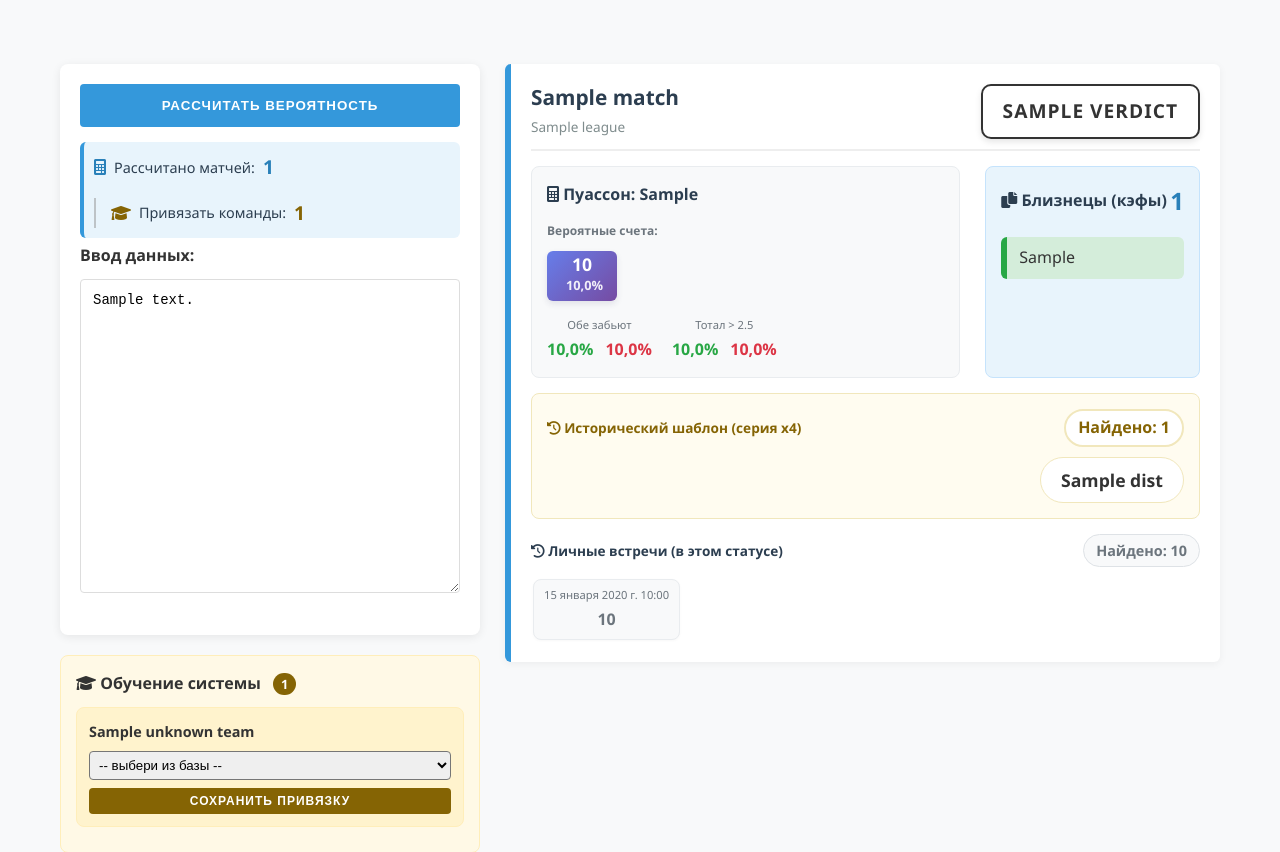
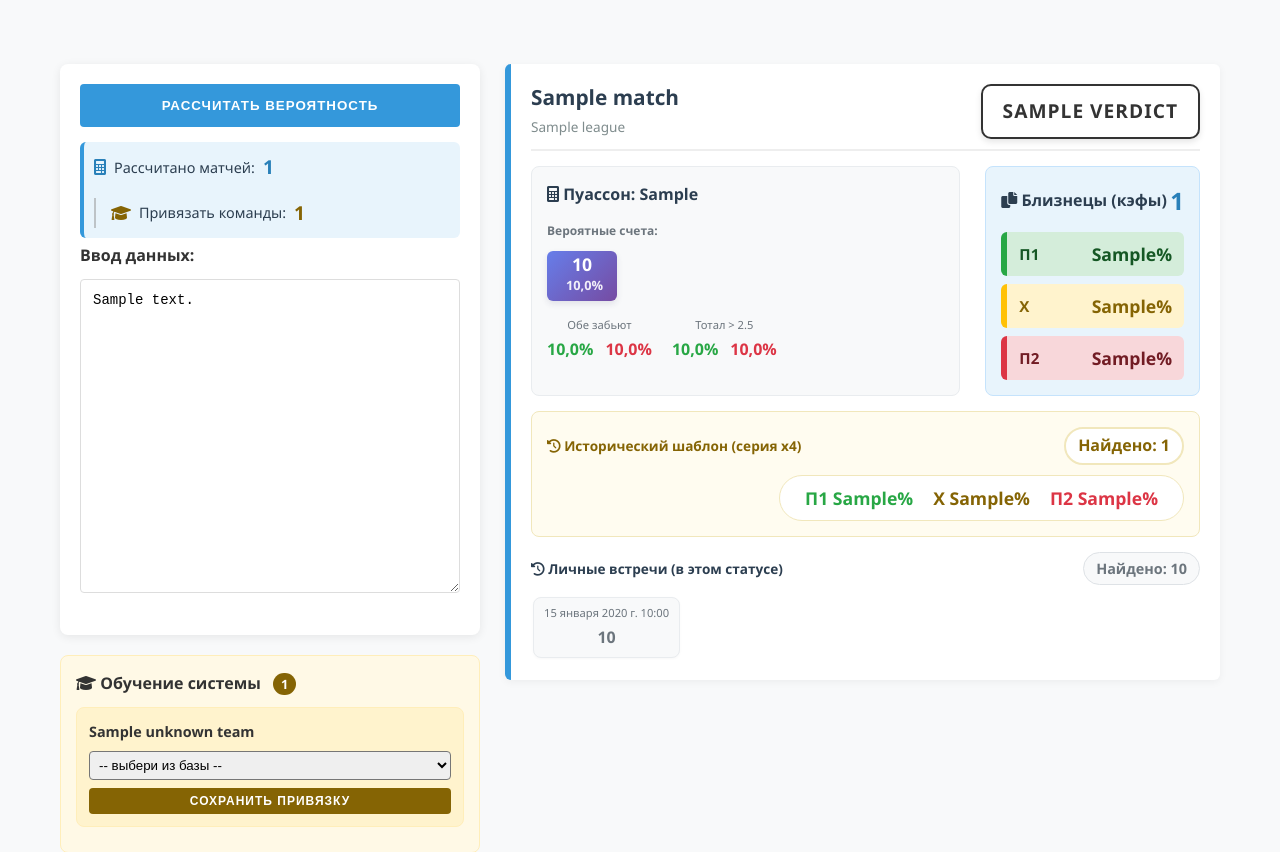
Before and after one commit to fghh111fghh/Depts, a Django app: template depts/app_bets/templates/app_bets/bets_main.html in a window 1280 px wide. Shown: the part 283-1135 px from the top of the page. Run offline with Django 5.2, Linux system fonts and the light colour scheme; tables that the repository leaves empty hold one stand-in row (values such as "Sample post"); the template is opened without the code that fills it: values that come from a table or form of the project are taken from there, most other values are stand-ins (such as "Sample title", 1, 10 or a date in 2020).

Commit message:
Фиксация

```diff
--- a/depts/app_bets/templates/app_bets/bets_main.html
+++ b/depts/app_bets/templates/app_bets/bets_main.html
@@ -208,31 +208,47 @@
                     </div>
                 </div>
 
-                <!-- Правый блок - Близнецы (кэфы) - УПРОЩЕНО -->
+                <!-- Правый блок - Близнецы (кэфы) - СТИЛИ, БЕЗ split -->
+<!-- Правый блок - Близнецы (кэфы) -->
 <div class="twins-main-block" style="padding: 15px; display: flex; flex-direction: column;">
     <div style="display: flex; align-items: center; justify-content: space-between; margin-bottom: 12px;">
         <h4 class="twins-title" style="margin: 0; font-size: 1rem;">
             <i class="fa-solid fa-copy"></i> Близнецы (кэфы)
         </h4>
-        <div class="twins-count-value" style="font-size: 1.5rem; font-weight: bold; color: #2980b9;">{{ res.twins_count }}</div>
+        <div class="twins-count-value" style="font-size: 1.5rem; font-weight: bold; color: #2980b9;">
+            {{ res.twins_count }}
+        </div>
     </div>
 
-    <div style="display: flex; flex-direction: column; gap: 8px; margin-top: 5px;">
-        {% if res.twins_dist and res.twins_dist != "Нет данных" %}
-            <!-- ПРОСТО ВЫВОДИМ ГОТОВУЮ СТРОКУ -->
-            <div style="background: #d4edda; padding: 8px 12px; border-radius: 6px; border-left: 6px solid #28a745;">
-                {{ res.twins_dist }}
+    <div style="display: flex; flex-direction: column; gap: 8px;">
+        {% if res.twins_data %}
+            <!-- П1 - зеленый -->
+            <div style="display: flex; justify-content: space-between; align-items: center; padding: 8px 12px; background: #d4edda; border-radius: 6px; border-left: 6px solid #28a745;">
+                <span style="font-weight: 700; color: #155724; font-size: 0.95rem;">П1</span>
+                <span style="font-weight: 800; color: #155724; font-size: 1.1rem;">{{ res.twins_data.p1 }}%</span>
+            </div>
+
+            <!-- X - желтый -->
+            <div style="display: flex; justify-content: space-between; align-items: center; padding: 8px 12px; background: #fff3cd; border-radius: 6px; border-left: 6px solid #ffc107;">
+                <span style="font-weight: 700; color: #856404; font-size: 0.95rem;">X</span>
+                <span style="font-weight: 800; color: #856404; font-size: 1.1rem;">{{ res.twins_data.x }}%</span>
+            </div>
+
+            <!-- П2 - красный -->
+            <div style="display: flex; justify-content: space-between; align-items: center; padding: 8px 12px; background: #f8d7da; border-radius: 6px; border-left: 6px solid #dc3545;">
+                <span style="font-weight: 700; color: #721c24; font-size: 0.95rem;">П2</span>
+                <span style="font-weight: 800; color: #721c24; font-size: 1.1rem;">{{ res.twins_data.p2 }}%</span>
             </div>
         {% else %}
             <div style="color:#6c757d; font-style:italic; font-size:0.9rem; padding: 10px; text-align: center;">
-                {{ res.twins_dist }}
+                Нет данных по близнецам
             </div>
         {% endif %}
     </div>
 </div>
             </div>
 
-            <!-- Исторический шаблон - УПРОЩЕНО -->
+            <!-- Исторический шаблон - СТИЛИ СОХРАНЕНЫ -->
 <div style="margin-top: 15px; background:#fffcf0; padding: 15px; border-radius: 8px; border:1px solid #f1e7bc;">
     <div style="display: flex; justify-content: space-between; align-items: center; margin-bottom: 10px;">
         <span style="font-size:0.85rem; color:#856404; font-weight:700;">
@@ -251,20 +267,28 @@
         <div style="display: flex; align-items: center; gap: 6px;">
             {% for char in res.pattern_data.pattern %}
                 {% if char == 'В' %}
-                <span style="display: inline-block; width: 32px; height: 32px; background-color: #2ecc71; color: white; font-weight: 900; border-radius: 6px; text-align: center; line-height: 32px;">В</span>
+                <span style="display: inline-block; width: 32px; height: 32px; background-color: #2ecc71; color: white; font-weight: 900; border-radius: 6px; text-align: center; line-height: 32px; box-shadow: 0 2px 4px rgba(0,0,0,0.1);">В</span>
                 {% elif char == 'П' %}
-                <span style="display: inline-block; width: 32px; height: 32px; background-color: #e74c3c; color: white; font-weight: 900; border-radius: 6px; text-align: center; line-height: 32px;">П</span>
+                <span style="display: inline-block; width: 32px; height: 32px; background-color: #e74c3c; color: white; font-weight: 900; border-radius: 6px; text-align: center; line-height: 32px; box-shadow: 0 2px 4px rgba(0,0,0,0.1);">П</span>
                 {% elif char == 'Н' %}
-                <span style="display: inline-block; width: 32px; height: 32px; background-color: #95a5a6; color: white; font-weight: 900; border-radius: 6px; text-align: center; line-height: 32px;">Н</span>
+                <span style="display: inline-block; width: 32px; height: 32px; background-color: #95a5a6; color: white; font-weight: 900; border-radius: 6px; text-align: center; line-height: 32px; box-shadow: 0 2px 4px rgba(0,0,0,0.1);">Н</span>
                 {% elif char == '-' %}
                 <span style="margin: 0 4px; color: #ccc; font-weight: bold; font-size: 1.2rem;">—</span>
                 {% endif %}
             {% endfor %}
         </div>
 
-        <!-- ПРОСТО ВЫВОДИМ ГОТОВУЮ СТРОКУ -->
-        <div style="font-size: 1.1rem; font-weight: 700; background:#fff; padding:8px 20px; border-radius:30px; border:1px solid #f1e7bc;">
-            {{ res.pattern_data.dist }}
+        <!-- Проценты - цветные и отдельно -->
+        <div style="display: flex; align-items: center; gap: 20px; font-size: 1.1rem; font-weight: 700; background:#fff; padding:8px 25px; border-radius:30px; border:1px solid #f1e7bc;">
+            {% if res.pattern_data.p1 is not None %}
+            <span style="color: #28a745;">П1 {{ res.pattern_data.p1 }}%</span>
+            {% endif %}
+            {% if res.pattern_data.x is not None %}
+            <span style="color: #856404;">X {{ res.pattern_data.x }}%</span>
+            {% endif %}
+            {% if res.pattern_data.p2 is not None %}
+            <span style="color: #dc3545;">П2 {{ res.pattern_data.p2 }}%</span>
+            {% endif %}
         </div>
     </div>
     {% else %}
```
Also changed, not shown: depts/app_bets/views.py (+17 -13 lines).
